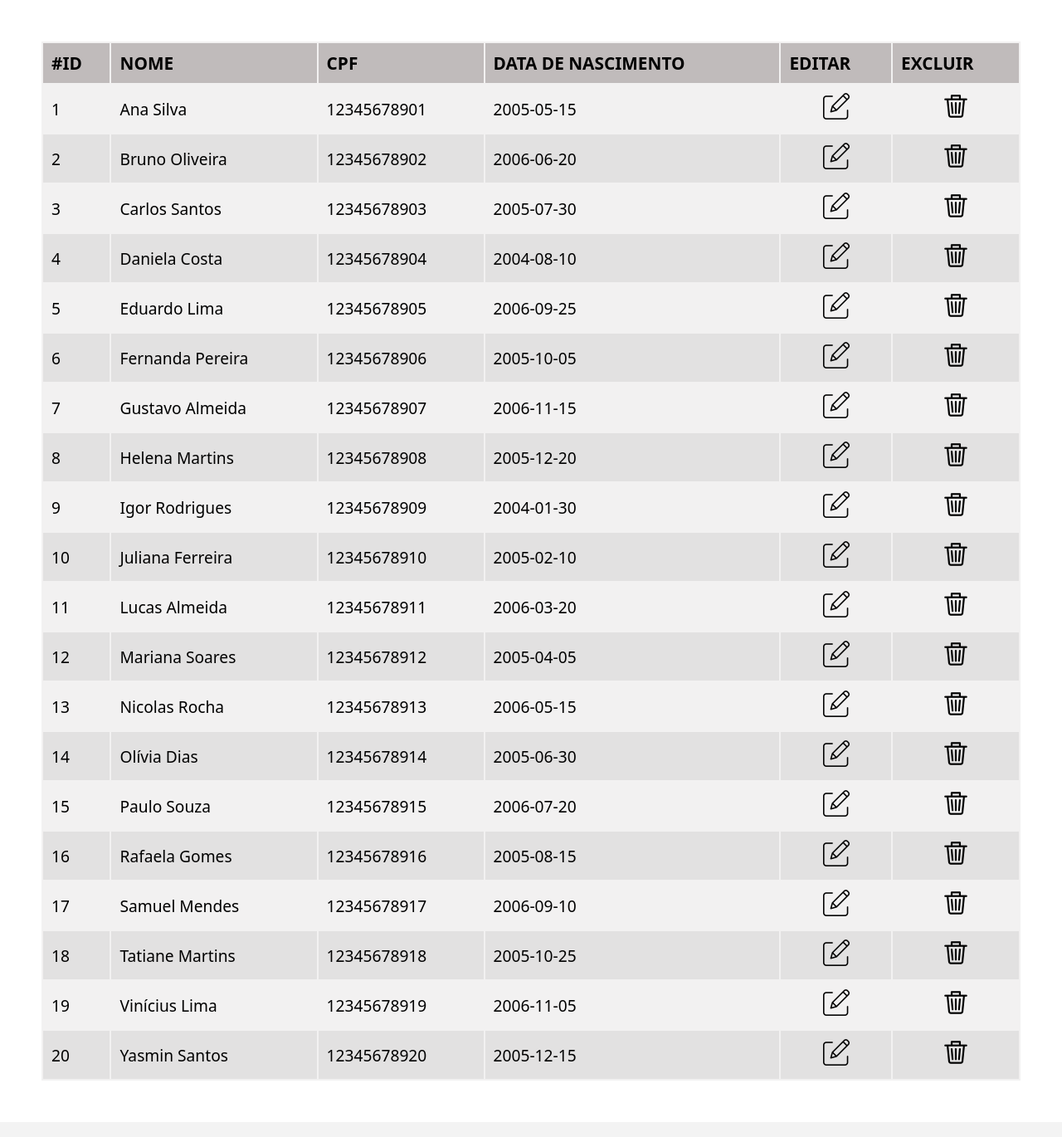
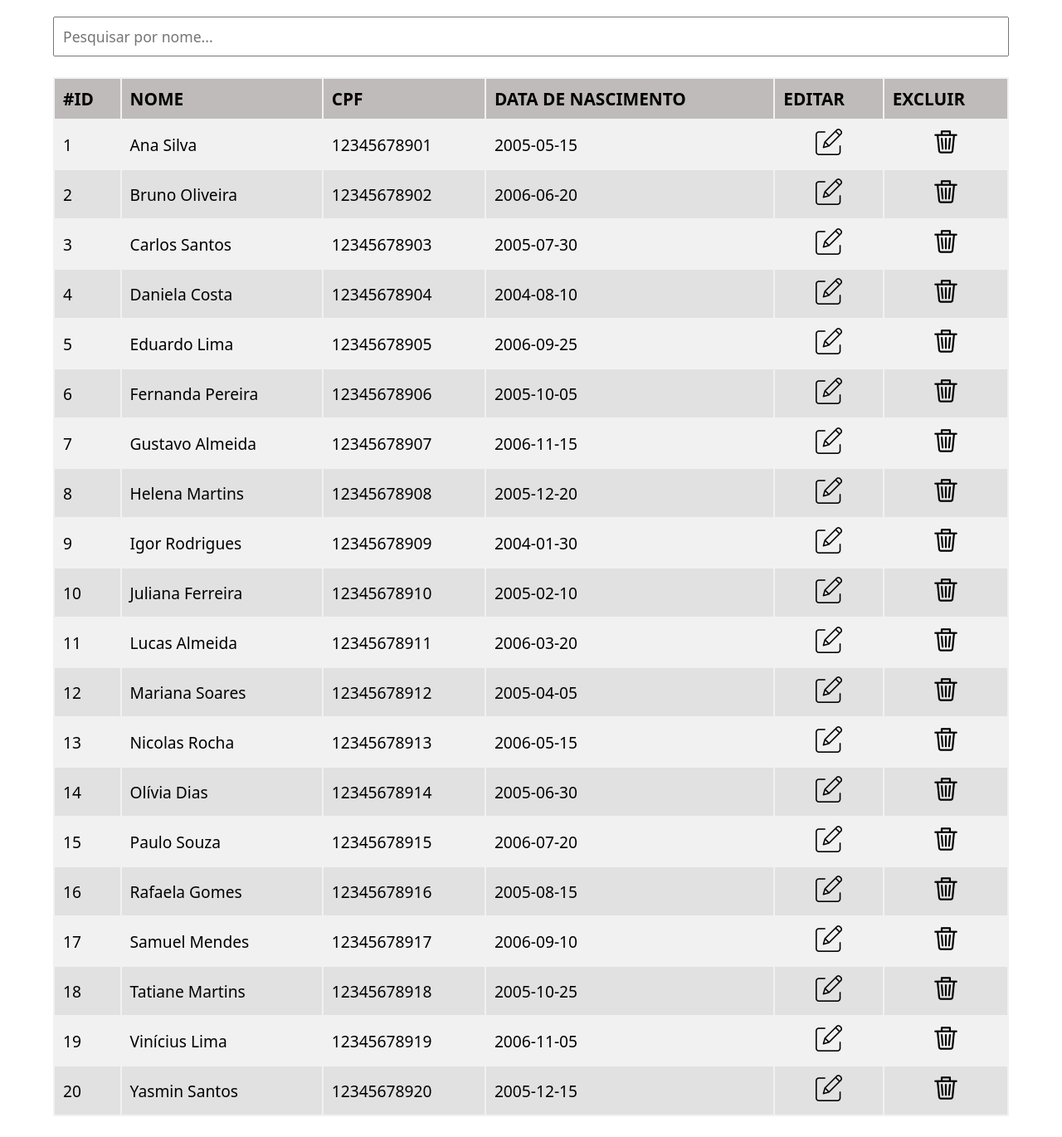
Before and after one commit to RomuuloGoncalves/gerenciamento_escola, a PHP site: page /pages/consultarAlunos.php in a window 1280 px wide. Shown: the part 103-1473 px from the top of the page at 83% size. Before the commit the page ends 1403 px from the top, so only its background shows below. Run offline with PHP 8.4, Linux system fonts and the light colour scheme; data comes from the database, SQL or seed files in the repository.

Commit message:
filtrar tabelas

```diff
--- a/assets/js/script.js
+++ b/assets/js/script.js
@@ -0,0 +1,14 @@
+function filtrarTabela() {
+    const input = document.getElementById('pesquisaInput');
+    const filter = input.value.toLowerCase();
+    const table = document.getElementById('tabelas_consultas');
+    const tr = table.getElementsByTagName('tr');
+
+    for (let i = 1; i < tr.length; i++) {
+        const tdNome = tr[i].getElementsByTagName('td')[1];
+        if (tdNome) {
+            const txtValue = tdNome.textContent || tdNome.innerText;
+            tr[i].style.display = txtValue.toLowerCase().indexOf(filter) > -1 ? '' : 'none';
+        }
+    }
+}
--- a/assets/style/consultas.css
+++ b/assets/style/consultas.css
@@ -1,11 +1,21 @@
 main {
+    width: 90%;
     display: flex;
     justify-content: center;
     align-items: center;
+    flex-direction: column;
+    margin: auto;
 }
 
 #tabelas_consultas{
-    margin: 50px;
+    margin: 25px 50px;
+}
+
+#pesquisaInput{
+    width: 100%;
+    margin-top: 20px;
+    padding: 10px;
+    font-size: 1.1rem;
 }
 
 table {
--- a/pages/consultarAlunos.php
+++ b/pages/consultarAlunos.php
@@ -15,7 +15,6 @@ $resultado = $alunos->listarAlunos();
   <link rel="stylesheet" href="../assets/style/default.css">
   <link rel="stylesheet" href="../assets/style/consultas.css">
   <link rel="stylesheet" href="../assets/style/header.css">
-
   <title>Consultar alunos</title>
 </head>
 
@@ -29,6 +28,7 @@ $resultado = $alunos->listarAlunos();
   </header>
 
   <main>
+    <input type="text" id="pesquisaInput" onkeyup="filtrarTabela()" placeholder="Pesquisar por nome...">
     <table id="tabelas_consultas">
       <thead>
         <tr>
@@ -71,6 +71,8 @@ $resultado = $alunos->listarAlunos();
       </tbody>
     </table>
   </main>
+
+  <script src="../assets/js/script.js"></script>
 </body>
 
 </html>
--- a/pages/consultarTurmas.php
+++ b/pages/consultarTurmas.php
@@ -14,7 +14,6 @@ $resultado = $turmas->listarTurmas();
   <link rel="stylesheet" href="../assets/style/default.css">
   <link rel="stylesheet" href="../assets/style/consultas.css">
   <link rel="stylesheet" href="../assets/style/header.css">
-
   <title>Consultar Turmas</title>
 </head>
 
@@ -28,6 +27,7 @@ $resultado = $turmas->listarTurmas();
   </header>
 
   <main>
+  <input type="text" id="pesquisaInput" onkeyup="filtrarTabela()" placeholder="Pesquisar por nome...">
     <table id="tabelas_consultas">
       <thead>
         <tr>
@@ -72,6 +72,8 @@ $resultado = $turmas->listarTurmas();
       </tbody>
     </table>
   </main>
+
+  <script src="../assets/js/script.js"></script>
 </body>
 
 </html>
```
